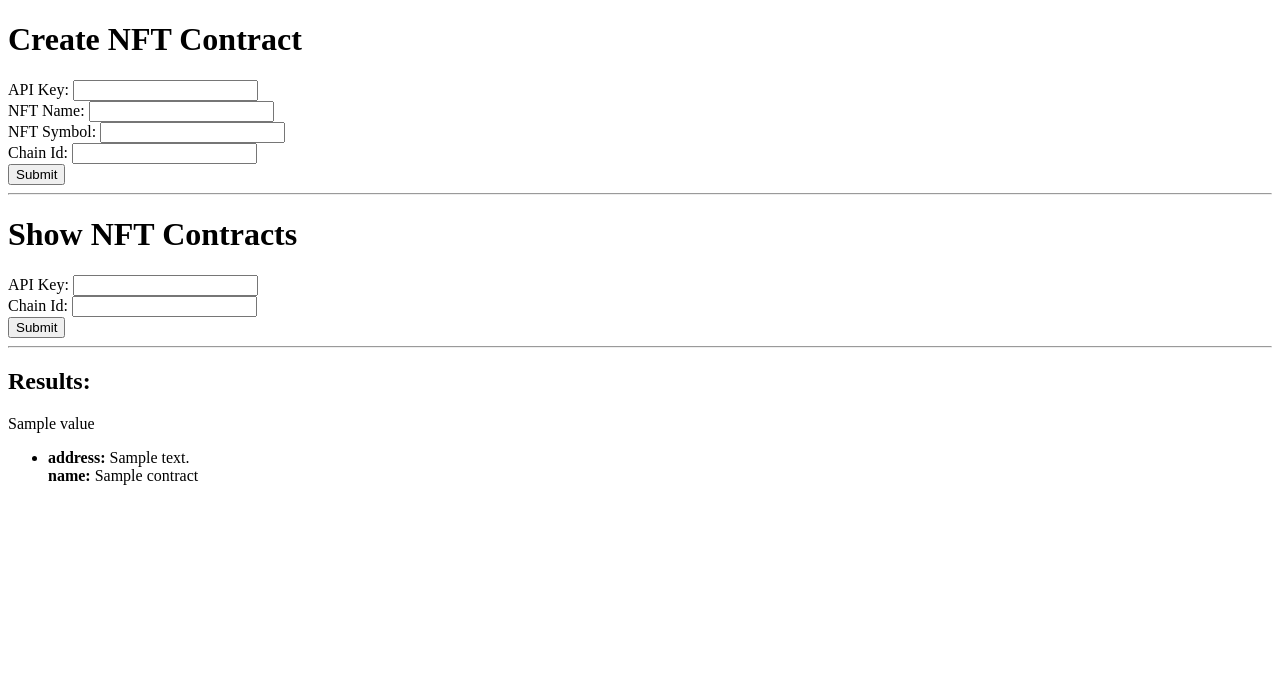
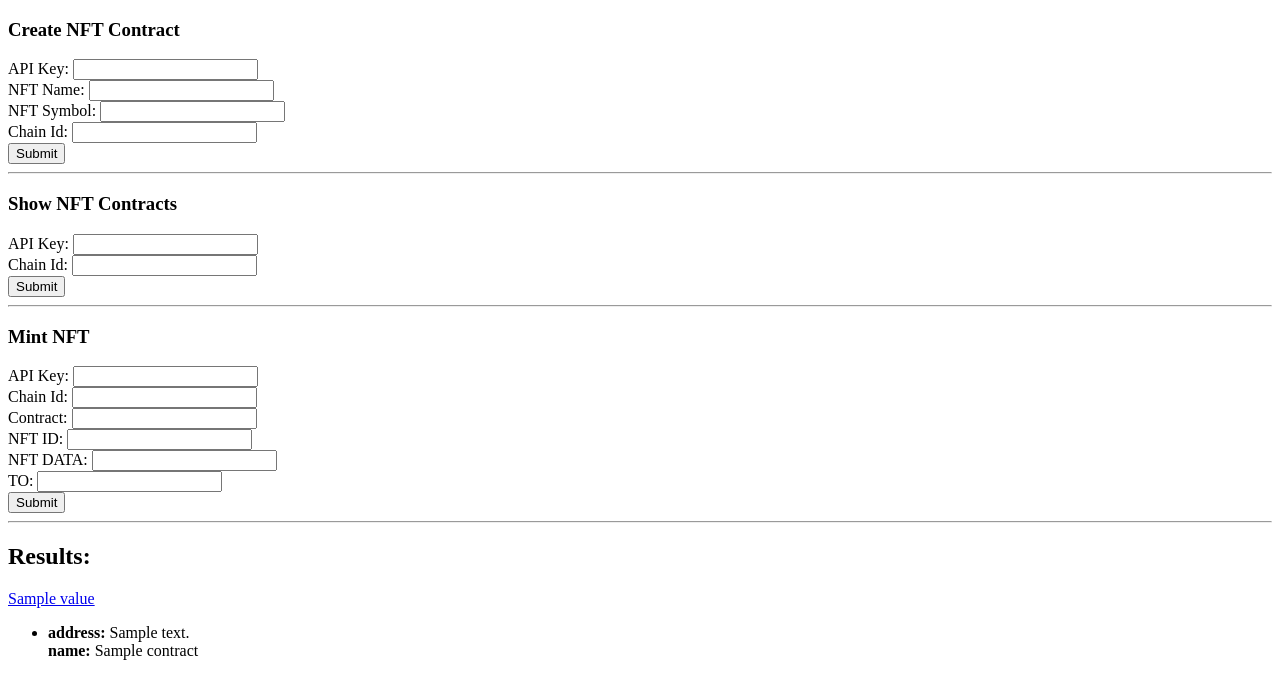
Before and after one commit to RodrigoPina407/ThenticApi-App, a Flask app: template templates/index.html in a window 1280 px wide. Shown: the top 699 px of the page. Run offline with Flask 2, Linux system fonts and the light colour scheme; the template is opened without the code that fills it: most values are stand-ins (such as "Sample title", 1, 10 or a date in 2020).

Commit message:
add mint nft fields

```diff
--- a/templates/index.html
+++ b/templates/index.html
@@ -7,27 +7,41 @@
 </head>
 <body>
 
-    <h1>Create NFT Contract</h1>
     <form action="/create-nft" method="post" >
-        API Key: <input name="apiKey" type="text" /> <br />
-        NFT Name: <input name="nftName" type="text" /> <br />
-        NFT Symbol: <input name="nftSymbol" type="text" /> <br />
-        Chain Id: <input name="chainId" type="text" /> <br />
+        <h3>Create NFT Contract</h3>
+        API Key: <input name="apiKey" type="text" /> <br/>
+        NFT Name: <input name="nftName" type="text" /> <br/>
+        NFT Symbol: <input name="nftSymbol" type="text" /> <br/>
+        Chain Id: <input name="chainId" type="text" /> <br/>
         <input type="submit" />
     </form>
 
     <hr>
 
-    <form action="/get-nft" method="post">
-        <h1>Show NFT Contracts</h1>
-        API Key: <input name="apiKey" type="text" /> <br />
-        Chain Id: <input name="chainId" type="text" /> <br />
+    <form action="/get-contracts" method="post">
+        <h3>Show NFT Contracts</h3>
+        API Key: <input name="apiKey" type="text" /> <br/>
+        Chain Id: <input name="chainId" type="text" /> <br/>
         <input type="submit" />
     </form>
 
     <hr>
+
+    <form action="/mint-nft" method="post" >
+        <h3>Mint NFT</h1>
+        API Key: <input name="apiKey" type="text" /> <br/>
+        Chain Id: <input name="chainId" type="text" /> <br/>
+        Contract: <input name="nftContract" type="text" /> <br/>
+        NFT ID: <input name="nftId" type="text" /> <br/>
+        NFT DATA: <input name="nftData" type="text" /> <br/>
+        TO: <input name="to" type="text" /> <br/>
+        <input type="submit" />
+    </form>
+
+    <hr>
+
     <h2>Results:</h2>
-    <p href={{transaction}}>{{ value }}</p>
+    <a target=”_blank” href={{transaction}}>{{ value }}</a>
     <ul>
         {% for contract in contracts %}
           <li><b>address:</b> {{ contract.address }} <br> <b>name:</b> {{ contract.name }} </li>
```
